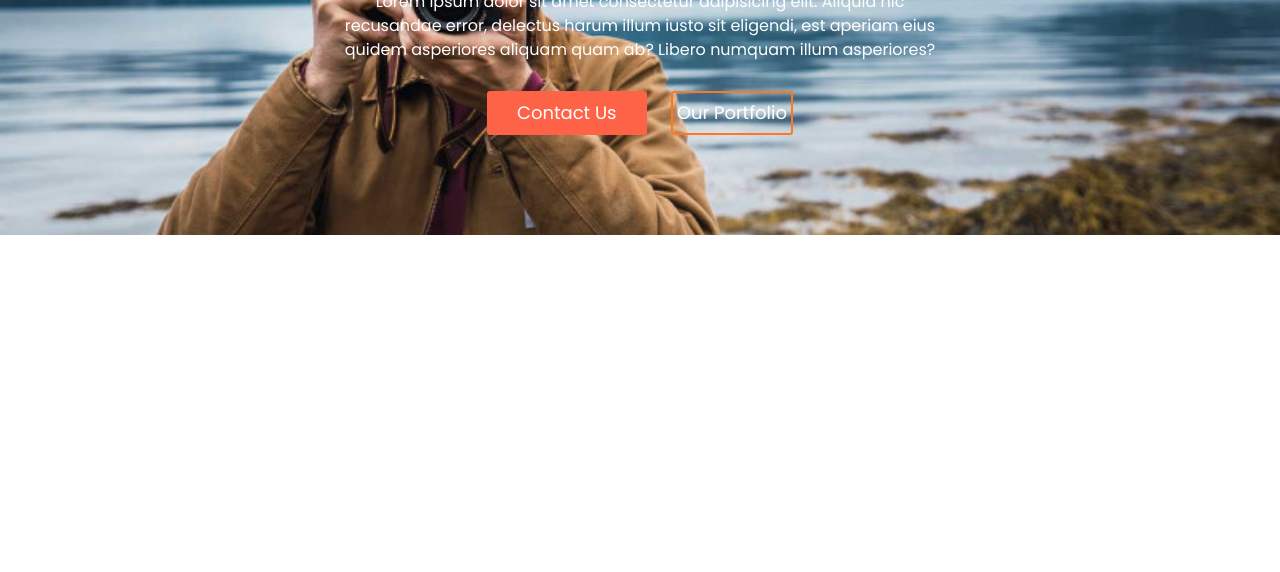
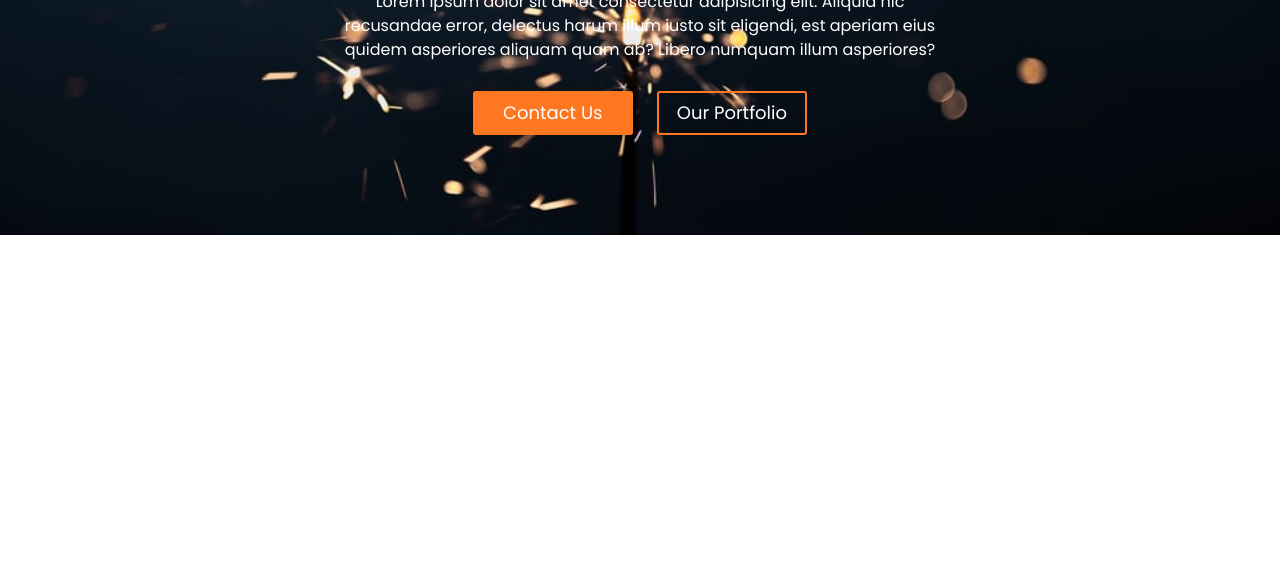
Before and after one commit to Joynal279/SASS-project, a plain HTML site: page index.html in a window 1280 px wide. Shown: the part 228-800 px from the top of the page. Drawn offline with Linux system fonts and the light colour scheme.

Commit message:
button padding changes minor

```diff
--- a/css/Base/_common.scss
+++ b/css/Base/_common.scss
@@ -62,7 +62,7 @@ ul{
     color: $white;
 
     &.box-btn{
-        background-color: tomato;
+        background-color: $primary-color;
         &:hover{
             background-color: black;
         }
@@ -70,7 +70,7 @@ ul{
 
     &.border-btn{
         border: 2px solid $primary-color;
-        padding: 8px 4px;
+        padding: 8px 18px;
         &:hover{
             border-color: black;
         }
--- a/index.html
+++ b/index.html
@@ -47,7 +47,7 @@
   </div>
 </header>
 
-<section class="banner-area bg pt-100 pb-100" style="background-image: url('img/banner3.jpg');">
+<section class="banner-area bg pt-100 pb-100" style="background-image: url('img/banner.jpg');">
   <div class="main">
     <div class="banner-content text-center">
       <h4>welcome to our world</h4>
```
Also changed, not shown: css/style.css, img/banner.jpg (added), 1 other file.
